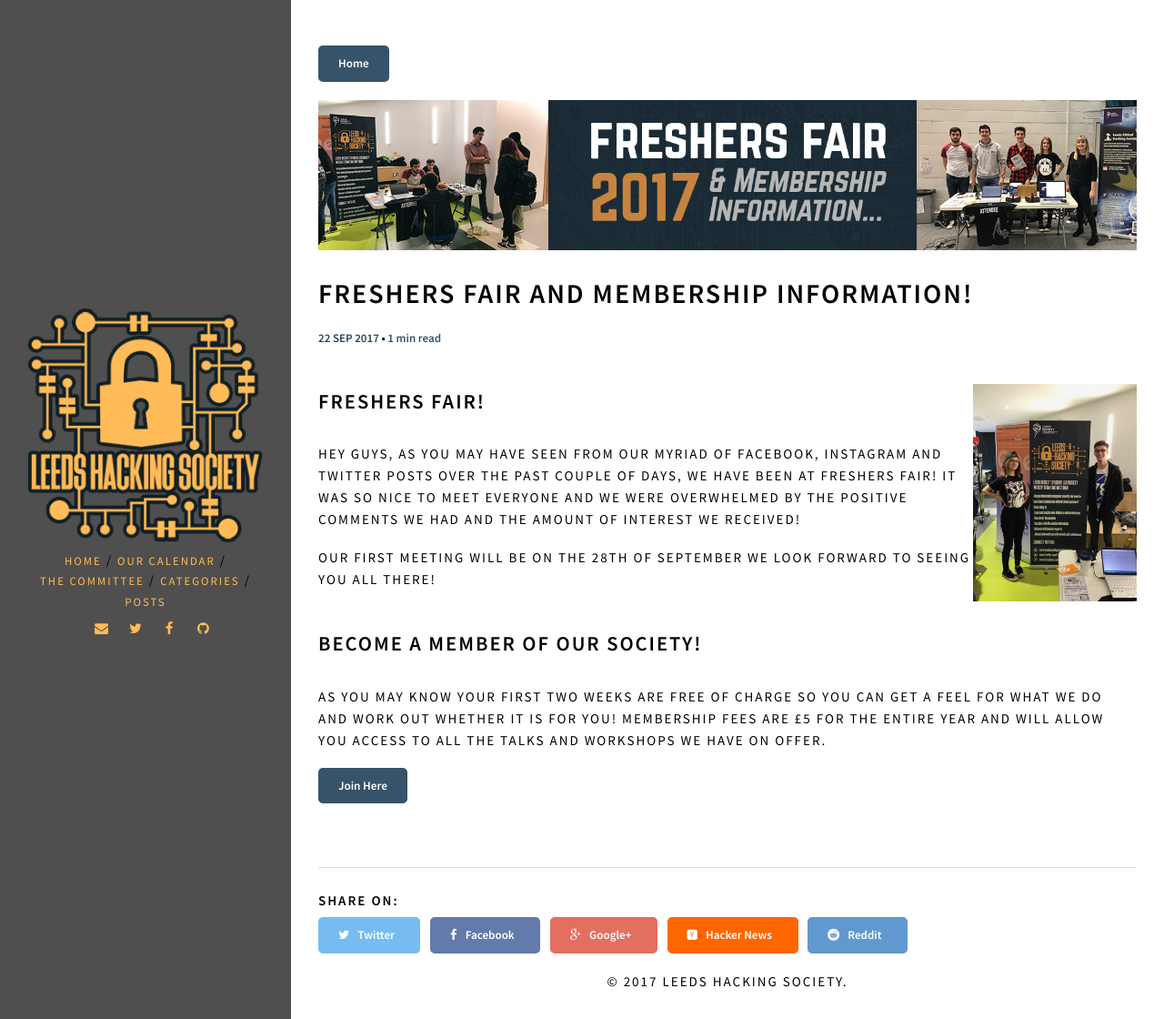
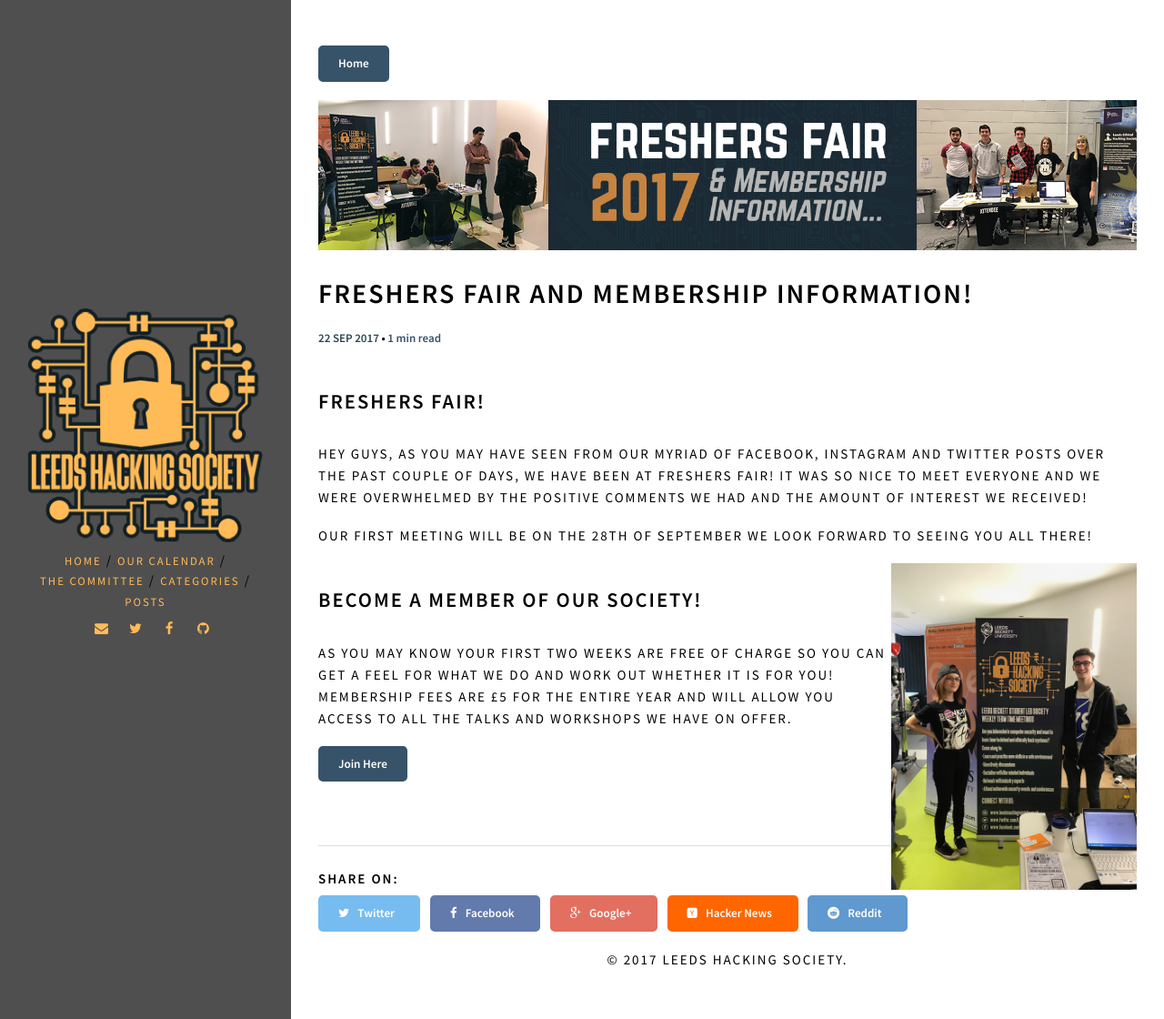
Before and after one commit to LeedsHackingSociety/LeedsHackingSociety.github.io, a Jekyll site: the page built from _posts/2017-09-22-freshers.md, in a window 1280 px wide. Shown: the whole page at 91% size. Built offline with Jekyll 4.4.1, drawn with Linux system fonts in a browser that asks for light colours.

Commit message:
freshers fair

```diff
--- a/_posts/2017-09-22-freshers.md
+++ b/_posts/2017-09-22-freshers.md
@@ -6,8 +6,6 @@
   feature: post_images/freshers.png
 share: true
 ---
-![New Banner](/img/photos/banner.png){:style="float: right; width: 20%;"}
-
 ### Freshers Fair!
 Hey Guys,
 As you may have seen from our myriad of Facebook, Instagram and Twitter posts over the past couple of days, We have been at freshers fair!
@@ -15,6 +13,7 @@
 
 Our first meeting will be on the 28th of September we look forward to seeing you all there!
 
+![New Banner](/img/photos/banner.png){:style="float: right; width: 30%;"}
 
 ### Become a Member of Our Society!
 As you may know your first two weeks are free of charge so you can get a feel for what we do and work out whether it is for you!
```
